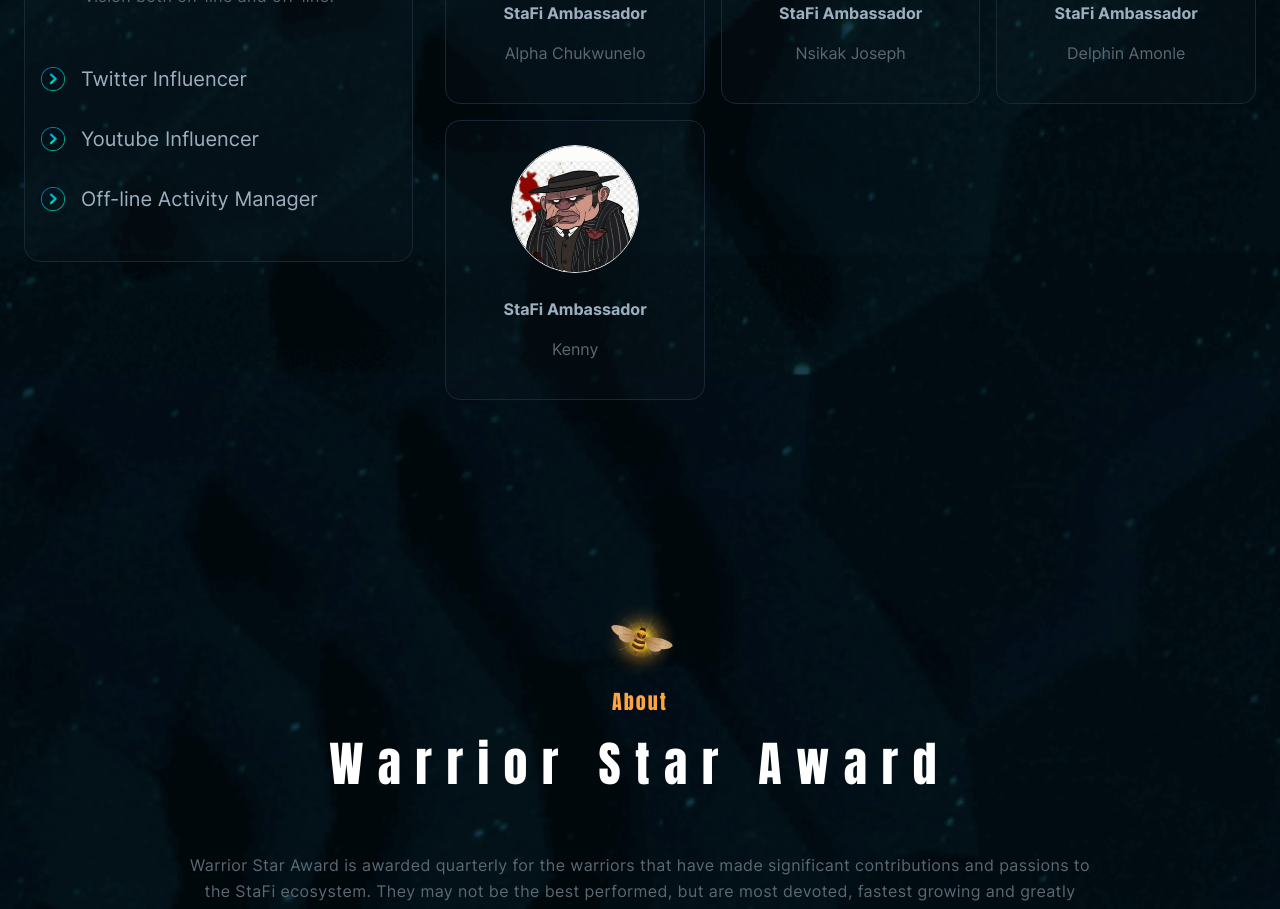
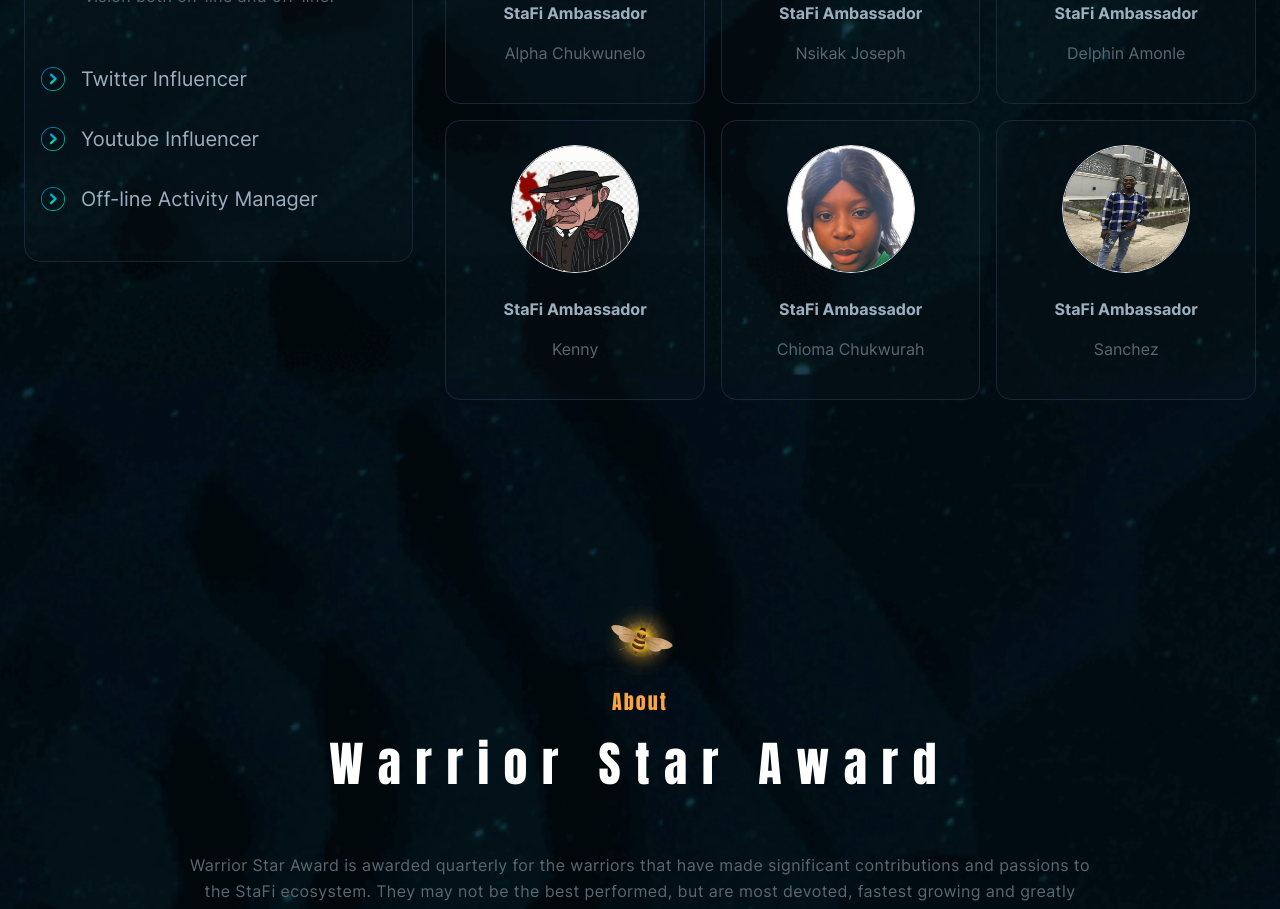
Before and after one commit to stafiprotocol/stafi-warrior, a Next.js app: page / in a window 1280 px wide. Shown: the part 2520-3429 px from the top of the page. Built offline with nearby package versions, Linux system fonts and the light colour scheme.

Commit message:
Add StaFi Ambassador

```diff
--- a/src/components/layout/WarriorsList.tsx
+++ b/src/components/layout/WarriorsList.tsx
@@ -116,6 +116,24 @@
       description:"Hi, I'm Kenny from Nigeria and I've been an adopter of the Blockchain technology for a few years new. Happy to Be a StaFi Warrior.",
       twitter_url:'https://twitter.com/cosmosadvocate',
       twitter_username:'@cosmosadvocate',
+    },
+    {
+      id:5,
+      title:'StaFi Ambassador',
+      avatar:'/image/avatar_chioma.png',
+      name:'Chioma Chukwurah',
+      description:"I have been around crypto environment for over 4 years now. I have also successfully did many crypto Ambassador works and have the necessary skills I can contribute towards achieving the target goals of this Project.",
+      twitter_url:'https://twitter.com/ChiomaChukwura2',
+      twitter_username:'@ChiomaChukwura2',
+    },
+    {
+      id:6,
+      title:'StaFi Ambassador',
+      avatar:'/image/avatar_sanchez.png',
+      name:'Sanchez',
+      description:"My deep-rooted passion for cryptocurrencies, DeFi, and blockchain technology has fueled my continuous learning, research, and active participation in the crypto community.",
+      twitter_url:'https://twitter.com/kvng_aries',
+      twitter_username:'@kvng_aries',
     }
   ]
 
```
Also changed, not shown: public/image/avatar_chioma.png (added), public/image/avatar_sanchez.png (added).
